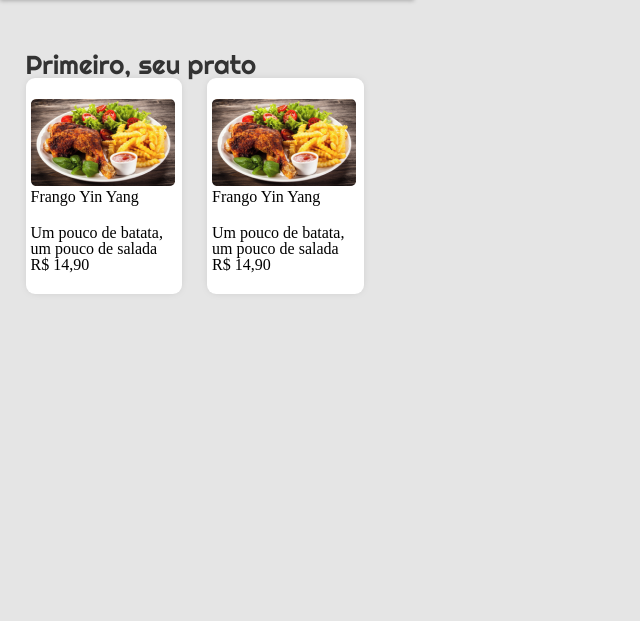
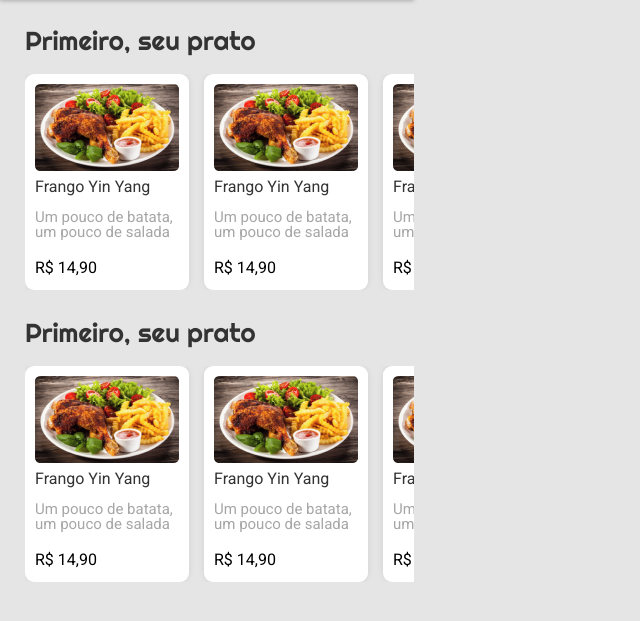
Before and after one commit to lucasscabral/PROJETO3-DRIVENEATS, a plain HTML site: page index.html in a window 1280 px wide. Shown: the part 95-716 px from the top of the page, without its empty margins (0-640 px from the left). Drawn offline with Linux system fonts and the light colour scheme.

Commit message:
Construindo a sessão de bebidas

```diff
--- a/estilos.css
+++ b/estilos.css
@@ -3,6 +3,7 @@
 
 body{
     width: 414px;
+
     background-color: #E5E5E5;
 }
 
@@ -10,13 +11,32 @@ h1{
     font-family: 'Righteous', cursive;
 }
 
+h2{
+    font-family: 'Roboto', sans-serif;
+    color: #000000;
+    font-size: 16px;
+}
+
+span{
+    font-family: 'Roboto', sans-serif;
+    font-size: 16px;
+    color: #333333;
+}
+p{
+    font-family: 'Roboto', sans-serif;
+    color: #A6A6A6;
+    font-size: 15px;
+}
+
 .topo{
+    position: fixed;
+    top: 0px;
+    left: 0px;
     display: flex;
     align-items: center;
-    width: 100%;
+    width: 414px;
     height: 92px;
     background-color:#CF2B2B;
-    background: #CF2B2B;
     box-shadow: 0px 4px 4px rgba(0, 0, 0, 0.25);
 }
 .titulo{
@@ -32,38 +52,103 @@ h1{
 }
 .box-conteudos{
     display: flex;
+    flex-direction: column;
     justify-content: center;
-    width: 100%;
-    margin-top: 55px;
+    margin-top: 123px;
+    margin-left: 25px;
 }
 .box-conteudo-pratos{
     display: flex;
-}
-
-.conteudo-pedido{
-    display: flex;
-    justify-content: center;
-    flex-direction: column;
-    width: 172px;
-    height: 216px;
-    background-color: #FFFFFF;
-    box-shadow: 0px 0px 10px -4px rgba(0, 0, 0, 0.25);
-    border-radius: 9px;
-    margin-right: 25px;
+    width: 100%;
+    overflow-x: scroll;
 }
 
 .titulo-pedidos{
+    margin-bottom: 20px;
     font-size: 26px;
     color: #333333;
 }
 
 .box-pratos-comidas{
-    width: 363px;
+    width: 100%;
 }
 
 .box-Prato{
-    margin-left: 5px;
+    padding: 10px;
+    box-sizing: border-box;
+    width: 216px;
+    height: 216px;
+    box-shadow: 0px 0px 10px -4px rgba(0, 0, 0, 0.25);
+    background-color: #FFFFFF;
+    border-radius: 9px;
+    margin-right: 15px;
 }
+
+.box-Prato:hover{
+    cursor: pointer;
+    background-color: rgb(221, 219, 219);
+}
+
 .foto-pedido{
+    display: flex;
+    flex-direction: column;
+}
+.foto-pedido img{
+    margin-bottom: 8px;
+}
+.info-pedido{
+    width: 144px;
+    margin-top: 15px;
+}
+.preco-pedido{
+    margin-top: 20px;
+}
+
+/*PEDIDOS DE BEBIDAS*/
+
+.box-info-bebidas{
+    margin-top: 30px;
+    width: 100%;
+}
+.titulo-bebidas{
     margin-bottom: 20px;
+    font-size: 26px;
+    color: #333333;
 }
+
+.box-conteudo-bebidas{
+    display: flex;
+    width: 100%;
+    overflow-x: scroll;
+}
+
+.box-bebidas{
+    padding: 10px;
+    box-sizing: border-box;
+    width: 216px;
+    height: 216px;
+    box-shadow: 0px 0px 10px -4px rgba(0, 0, 0, 0.25);
+    background-color: #FFFFFF;
+    border-radius: 9px;
+    margin-right: 15px;
+}
+
+.box-bebidas:hover{
+    cursor: pointer;
+    background-color: rgb(221, 219, 219);
+}
+
+.foto-pedido{
+    display: flex;
+    flex-direction: column;
+}
+.foto-pedido img{
+    margin-bottom: 8px;
+}
+.info-pedido{
+    width: 144px;
+    margin-top: 15px;
+}
+.preco-pedido{
+    margin-top: 20px;
+}
--- a/index.html
+++ b/index.html
@@ -21,37 +21,110 @@
                 <h1>Primeiro, seu prato</h1>
             </div>
             <div class="box-conteudo-pratos">
-                <div class="conteudo-pedido">
                     <div class="box-Prato">
                         <div class="foto-pedido">
                             <img src="imagens/frango_yin_yang 1.png" />
                             <span>Frango Yin Yang</span>
                         </div>
                         <div class="info-pedido">
-                            Um pouco de batata, um pouco de salada
+                           <p>Um pouco de batata, um pouco de salada</p>
                         </div>
                         <div class="preco-pedido">
                             <h2>R$ 14,90</h2>
                         </div>
                     </div>
-                </div>
-                <div class="conteudo-pedido">
                     <div class="box-Prato">
                         <div class="foto-pedido">
                             <img src="imagens/frango_yin_yang 1.png" />
                             <span>Frango Yin Yang</span>
                         </div>
                         <div class="info-pedido">
-                            Um pouco de batata, um pouco de salada
+                           <p>Um pouco de batata, um pouco de salada</p>
                         </div>
                         <div class="preco-pedido">
                             <h2>R$ 14,90</h2>
                         </div>
                     </div>
-                </div>
+                    <div class="box-Prato">
+                        <div class="foto-pedido">
+                            <img src="imagens/frango_yin_yang 1.png" />
+                            <span>Frango Yin Yang</span>
+                        </div>
+                        <div class="info-pedido">
+                           <p>Um pouco de batata, um pouco de salada</p>
+                        </div>
+                        <div class="preco-pedido">
+                            <h2>R$ 14,90</h2>
+                        </div>
+                    </div>
+                    <div class="box-Prato">
+                        <div class="foto-pedido">
+                            <img src="imagens/frango_yin_yang 1.png" />
+                            <span>Frango Yin Yang</span>
+                        </div>
+                        <div class="info-pedido">
+                           <p>Um pouco de batata, um pouco de salada</p>
+                        </div>
+                        <div class="preco-pedido">
+                            <h2>R$ 14,90</h2>
+                        </div>
+                    </div>
             </div>
         </div>
-        <div class="box-bebidas">
+        <div class="box-info-bebidas">
+            <div class="titulo-bebidas">
+                <h1>Primeiro, seu prato</h1>
+            </div>
+            <div class="box-conteudo-bebidas">
+                <div class="box-bebidas">
+                    <div class="foto-pedido">
+                        <img src="imagens/frango_yin_yang 1.png" />
+                        <span>Frango Yin Yang</span>
+                    </div>
+                    <div class="info-pedido">
+                       <p>Um pouco de batata, um pouco de salada</p>
+                    </div>
+                    <div class="preco-pedido">
+                        <h2>R$ 14,90</h2>
+                    </div>
+                </div>
+                <div class="box-bebidas">
+                    <div class="foto-pedido">
+                        <img src="imagens/frango_yin_yang 1.png" />
+                        <span>Frango Yin Yang</span>
+                    </div>
+                    <div class="info-pedido">
+                       <p>Um pouco de batata, um pouco de salada</p>
+                    </div>
+                    <div class="preco-pedido">
+                        <h2>R$ 14,90</h2>
+                    </div>
+                </div>
+                <div class="box-bebidas">
+                    <div class="foto-pedido">
+                        <img src="imagens/frango_yin_yang 1.png" />
+                        <span>Frango Yin Yang</span>
+                    </div>
+                    <div class="info-pedido">
+                       <p>Um pouco de batata, um pouco de salada</p>
+                    </div>
+                    <div class="preco-pedido">
+                        <h2>R$ 14,90</h2>
+                    </div>
+                </div>
+                <div class="box-bebidas">
+                    <div class="foto-pedido">
+                        <img src="imagens/frango_yin_yang 1.png" />
+                        <span>Frango Yin Yang</span>
+                    </div>
+                    <div class="info-pedido">
+                       <p>Um pouco de batata, um pouco de salada</p>
+                    </div>
+                    <div class="preco-pedido">
+                        <h2>R$ 14,90</h2>
+                    </div>
+                </div>
+        </div>
         </div>
         <div class="box-sobremesas">
         </div>
```
